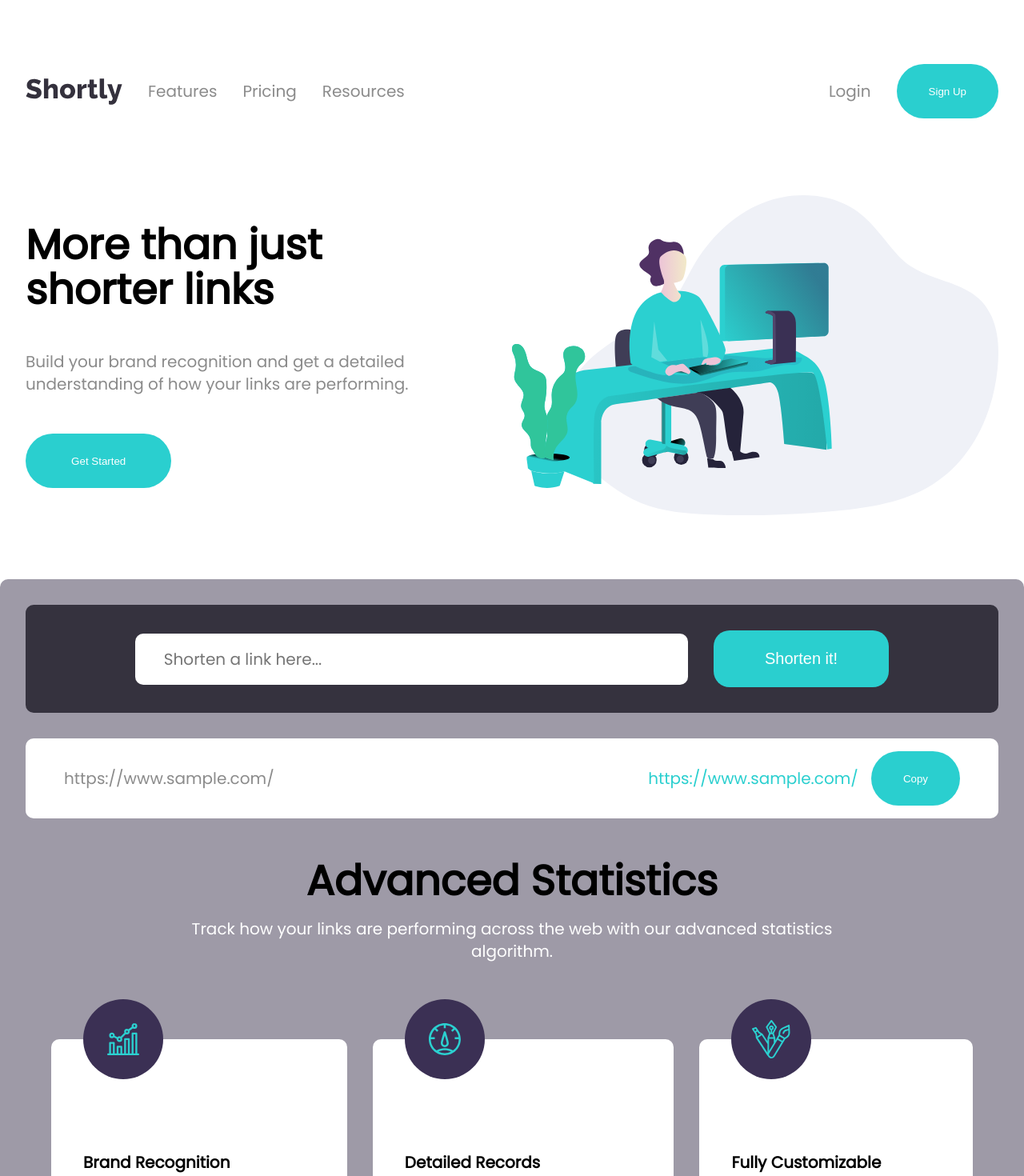
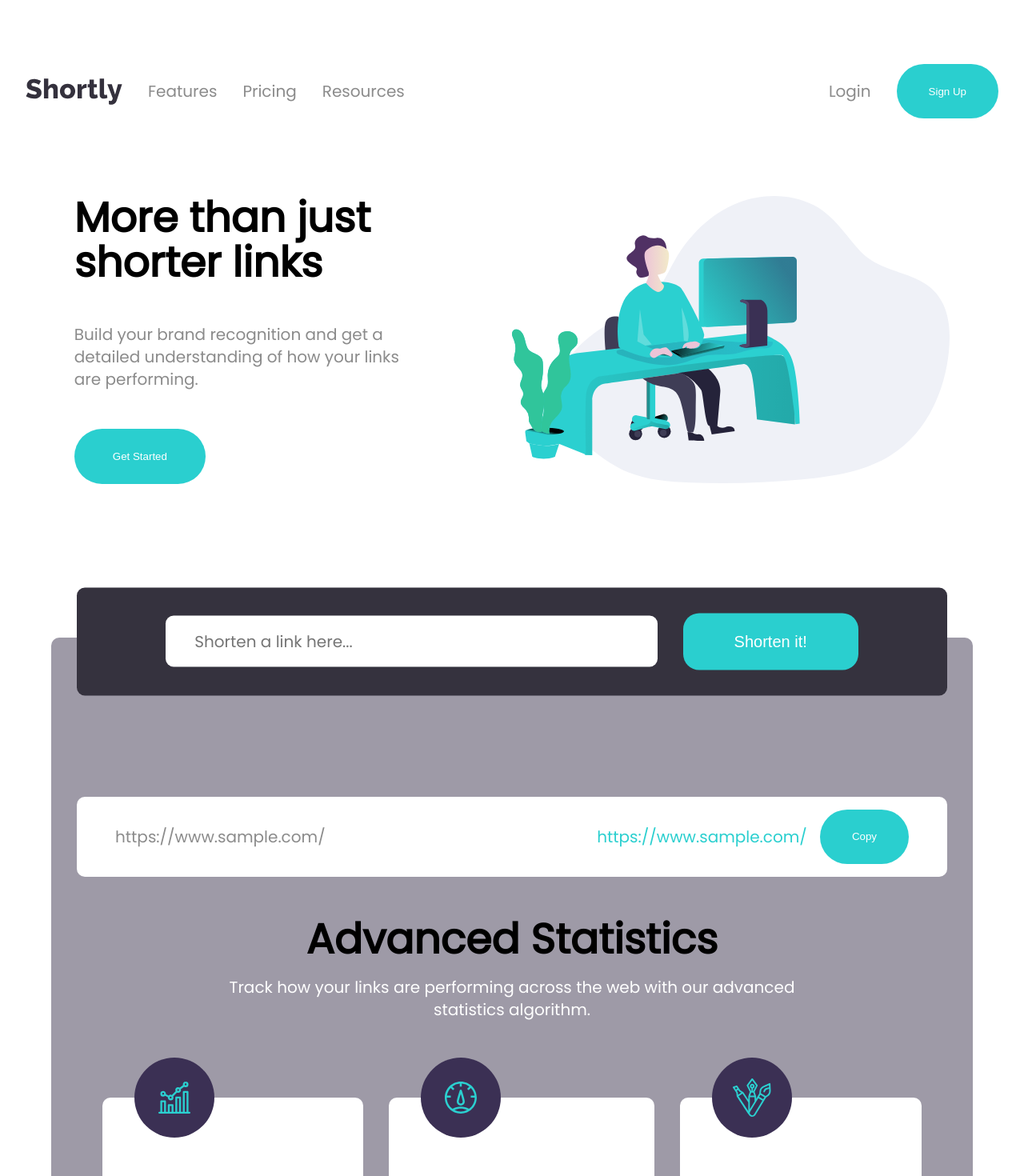
Before and after one commit to nonsoo/url-shorten--app, a React (Create React App) app: page / in a window 1280 px wide. Shown: the top 1470 px of the page at 80% size. Built offline with nearby package versions, Linux system fonts and the light colour scheme.

Commit message:
better layout

```diff
--- a/src/css/comp.css
+++ b/src/css/comp.css
@@ -55,6 +55,7 @@
   border-radius: 10px;
 
   background-color: var(--col-Neu-Dblue);
+  transform: translateY(-70%);
 }
 
 .ShortenForm__Input {
--- a/src/css/layout.css
+++ b/src/css/layout.css
@@ -69,9 +69,11 @@
 }
 
 .IntroCon {
+  margin: 0 auto;
   margin-top: 6rem;
   display: flex;
   align-items: center;
+  width: 90%;
 }
 
 .IntroImg {
@@ -105,10 +107,11 @@
 }
 
 .midSection {
-  width: 100;
+  width: 90%;
   background-color: var(--col-Neu-grayVio);
 
   border-radius: 10px;
+  margin-top: 10rem;
 }
 
 .midSectionText {
```
